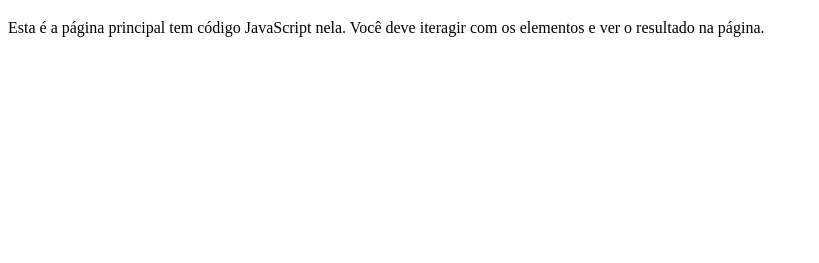
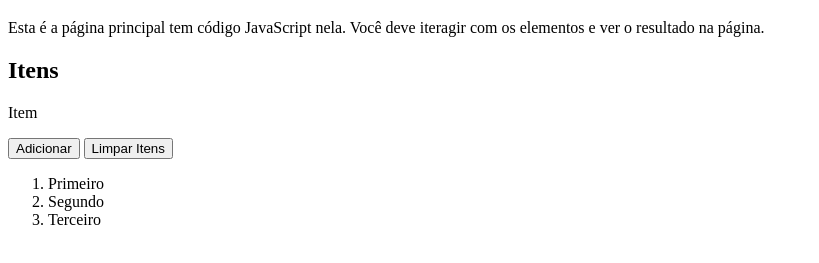
Before and after one commit to ufjf-dcc202/ufjf-dcc202-2023-3-a-atv11-guiCoutinho, a plain HTML site: page index.html in a window 1280 px wide. Shown: the part 61-324 px from the top of the page, without its empty margins (0-819 px from the left). Drawn offline with Linux system fonts and the light colour scheme; a script that the page names is missing.

Commit message:
adiciona o conteudo a index.html

```diff
--- a/index.html
+++ b/index.html
@@ -10,6 +10,17 @@
     <main>
         <h1>DCC202 - Atividade 11: Guilherme Coutinho</h1>
         <p>Esta é a página principal tem código JavaScript nela. Você deve iteragir com os elementos e ver o resultado na página.</p>
+        <section>
+            <h2>Itens</h2>
+            <p>Item</p>
+            <button>Adicionar</button>
+            <button>Limpar Itens</button>
+            <ol>
+                <li>Primeiro</li>
+                <li>Segundo</li>
+                <li>Terceiro</li>
+            </ol>
+        </section>
     </main>
 
 </body>
```
